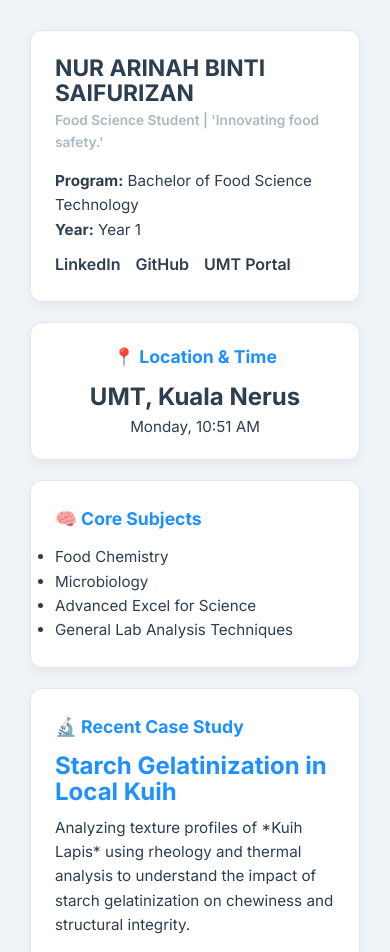
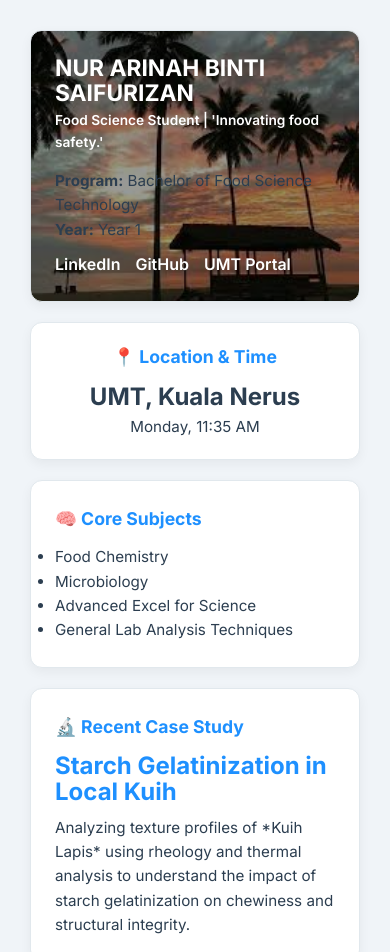
Before and after one commit to S79485/S79485.github.io, a plain HTML site: page index.html in a window 390 px wide. Shown: the top 952 px of the page. Drawn offline with Linux system fonts and the light colour scheme.

Commit message:
Add files via upload

```diff
--- a/index.html
+++ b/index.html
@@ -13,7 +13,7 @@
             --color-light-grey: #f0f4f8;
             --color-medium-grey: #aab8c2;
             --color-dark-text: #2c3e50;
-            --color-accent: #1e90ff; /* Deep Ocean Blue (Dodger Blue) */
+            --color-accent: #1e90ff; /* Deep Ocean Blue (UMT Theme) */
             --color-card-background: var(--color-white);
             --color-border: #e1e8ed;
         }
@@ -41,7 +41,7 @@
             padding: 20px;
             /* Desktop Grid Definition (6 columns for flexible layout) */
             grid-template-columns: repeat(6, 1fr);
-            grid-template-rows: auto auto; /* Two main rows for the content */
+            grid-template-rows: auto auto auto;
         }
 
         /* --- Individual Card Styling --- */
@@ -56,10 +56,12 @@
             flex-direction: column;
             justify-content: space-between;
             overflow: hidden;
+            position: relative; /* Needed for the background overlay to work */
         }
 
+        /* Subtle Zoom Hover Effect */
         .card:hover {
-            transform: translateY(-3px);
+            transform: scale(1.02);
             box-shadow: 0 8px 16px rgba(0, 0, 0, 0.1);
         }
 
@@ -104,83 +106,85 @@
 
         /* --- Desktop Grid Layout Span Definitions (Using a 6-column grid) --- */
 
-        /* Card 1 (Profile): Large box (Span 4 columns, 1 row) */
+        /* Card 1 (Profile) - Large Box - UPDATED with background image */
         .card-profile {
             grid-column: span 4;
-            grid-row: span 1;
+            grid-row: 1;
+            background-image: url('bg.jpg'); /* Set your image file here */
+            background-size: cover;
+            background-position: center;
+            background-repeat: no-repeat;
+            background-color: transparent !important; /* Allow image to show */
+            color: var(--color-white); /* Default text color for the card */
+
+            /* Ensure content is positioned correctly above overlay */
+            position: relative;
+            z-index: 0; /* Keep the card a bit below the text/overlay */
         }
 
-        /* Card 2 (Location): Small box (Span 2 columns, 1/2 row height) */
-        .card-location {
-            grid-column: span 2;
-            grid-row: span 1;
-            display: flex;
-            flex-direction: column;
-            justify-content: center;
-            align-items: center;
-            text-align: center;
+        /* Overlay for Profile Card for better text readability */
+        .card-profile::before {
+            content: '';
+            position: absolute;
+            top: 0;
+            left: 0;
+            width: 100%;
+            height: 100%;
+            background: rgba(0, 0, 0, 0.4); /* Dark overlay 40% opacity */
+            border-radius: 12px;
+            z-index: 1; /* Place overlay above the image */
         }
 
-        /* Card 3 (Tech Stack): Medium box (Span 2 columns) */
-        .card-tech-stack {
-            grid-column: span 2;
+        /* Target text and links to ensure they are white and above the overlay */
+        .card-profile .card-content,
+        .card-profile .social-links {
+            position: relative;
+            z-index: 2; /* Place content above the overlay */
         }
 
-        /* Card 4 (Case Study): Medium box (Span 2 columns) */
-        .card-case-study {
-            grid-column: span 2;
+        .card-profile .large-text,
+        .card-profile .sub-text,
+        .card-profile .social-links a {
+            color: var(--color-white);
         }
 
-        /* Card 5 (Hobby): Small box (Span 2 columns) */
-        .card-hobby {
-            grid-column: span 2;
-            display: flex;
-            flex-direction: column;
-            justify-content: center;
+        /* Resetting the card-header color for the profile card */
+        .card-profile .card-header {
+             color: var(--color-white);
         }
 
-        /* Card 6 (Playlist): Wide box at the bottom (Span 6 columns) */
-        .card-playlist {
-            grid-column: span 6;
-            min-height: 120px;
-            display: flex;
-            align-items: center;
+
+        /* Other Card Layout Definitions (Unchanged) */
+        .card-location { grid-column: span 2; grid-row: 1;
+            display: flex; flex-direction: column; justify-content: center; align-items: center; text-align: center;
         }
+        .card-tech-stack { grid-column: span 2; grid-row: 2; }
+        .card-case-study { grid-column: span 2; grid-row: 2; }
+        .card-hobby { grid-column: span 2; grid-row: 2;
+             display: flex; flex-direction: column; justify-content: center;
+        }
+        .card-reflection { grid-column: span 2; grid-row: 3; }
+        .card-playlist { grid-column: span 4; grid-row: 3;
+            min-height: 120px; display: flex; align-items: center;
+        }
+
 
         /* --- Media Query for Mobile Responsiveness (Stacked Layout) --- */
         @media (max-width: 768px) {
             .bento-grid {
-                /* On mobile, stack all items vertically (1 column) */
                 grid-template-columns: 1fr;
-                grid-auto-rows: minmax(150px, auto); /* Ensure a minimum height */
+                grid-auto-rows: minmax(150px, auto);
                 padding: 10px;
             }
-
-            /* Reset all grid spans for mobile to default 1-column layout */
             .card {
-                grid-column: 1 / -1; /* Full width */
+                grid-column: 1 / -1;
                 grid-row: auto;
             }
-
-            /* Adjustments for specific cards on mobile */
-            .card-location, .card-hobby {
-                 /* Less padding/size adjustment for smaller screens */
-                 padding: 20px;
-            }
-
-            .large-text {
-                font-size: 1.5em;
-            }
-
-            .sub-text {
-                font-size: 0.9em;
-            }
-
-            .social-links {
-                display: flex;
-                flex-wrap: wrap;
-                margin-top: 10px;
-            }
+            /* Mobile styling for specific cards */
+            .card-location, .card-hobby { padding: 20px; }
+            .large-text { font-size: 1.5em; }
+            .sub-text { font-size: 0.9em; }
+            .social-links { display: flex; flex-wrap: wrap; margin-top: 10px; }
         }
     </style>
 </head>
@@ -196,16 +200,16 @@
                 <p><strong>Year:</strong> Year 1</p>
             </div>
             <div class="social-links">
-                <a href="#">LinkedIn</a>
-                <a href="#">GitHub</a>
-                <a href="#">UMT Portal</a>
+                <a href="https://www.linkedin.com" target="_blank">LinkedIn</a>
+                <a href="https://github.com/S79485" target="_blank">GitHub</a>
+                <a href="https://epembelajaran.umt.edu.my/elearning/index.php" target="_blank">UMT Portal</a>
             </div>
         </section>
 
         <section class="card card-location">
             <p class="card-header">📍 Location & Time</p>
             <p class="large-text" style="color: var(--color-dark-text);">UMT, Kuala Nerus</p>
-            <p class="card-content">Monday, 10:51 AM</p>
+            <p class="card-content">Monday, 11:35 AM</p>
         </section>
 
         <section class="card card-tech-stack">
@@ -238,8 +242,16 @@
             </div>
         </section>
 
+        <section class="card card-reflection">
+            <p class="card-header">💡 Why Food Tech Matters in Malaysia</p>
+            <div class="card-content">
+                <p>Sustainable food security is crucial for our future. By optimizing local processing methods, we can reduce waste, improve nutrition, and safeguard our local food heritage.</p>
+            </div>
+        </section>
+
         <section class="card card-playlist">
-            <p class="card-header" style="margin-right: 20px;">🎧 Focus Playlist</p>
+            <p class="card-header" style="margin-right: 20px;">🎧 Focus Playlist<iframe data-testid="embed-iframe" style="border-radius:12px" src="https://open.spotify.com/embed/track/7flKzMJj46Ttsb62sM93zy?utm_source=generator" width="100%" height="352" frameBorder="0" allowfullscreen="" allow="autoplay; clipboard-write; encrypted-media; fullscreen; picture-in-picture" loading="lazy"></iframe>
+<iframe data-testid="embed-iframe" style="border-radius:12px" src="https://open.spotify.com/embed/track/27JBYWc4xN7OY4NJQ68pni?utm_source=generator" width="100%" height="352" frameBorder="0" allowfullscreen="" allow="autoplay; clipboard-write; encrypted-media; fullscreen; picture-in-picture" loading="lazy"></iframe>
             <div class="card-content">
                 <p>Currently playing: "Lo-Fi Beats for Studying" - Placeholder for an embedded music player.</p>
             </div>
```
Also changed, not shown: bg.jpg (added).
